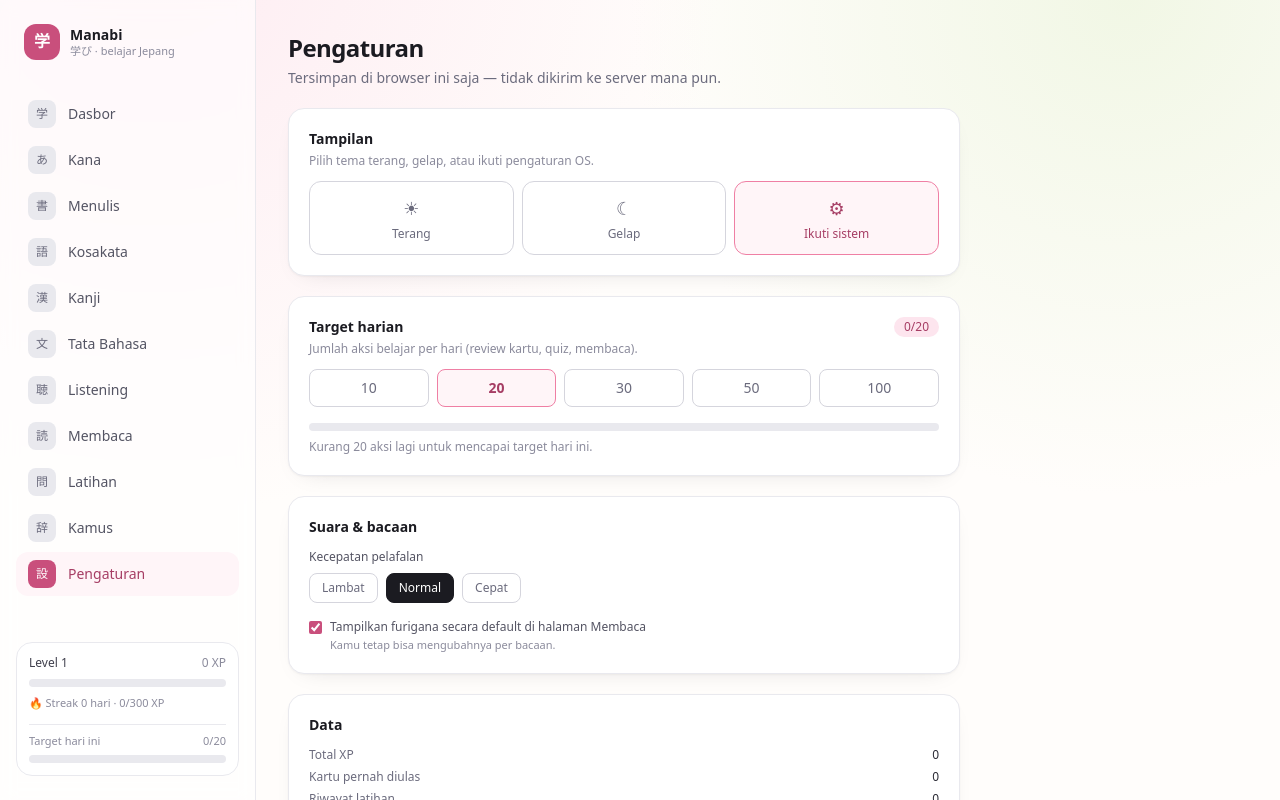
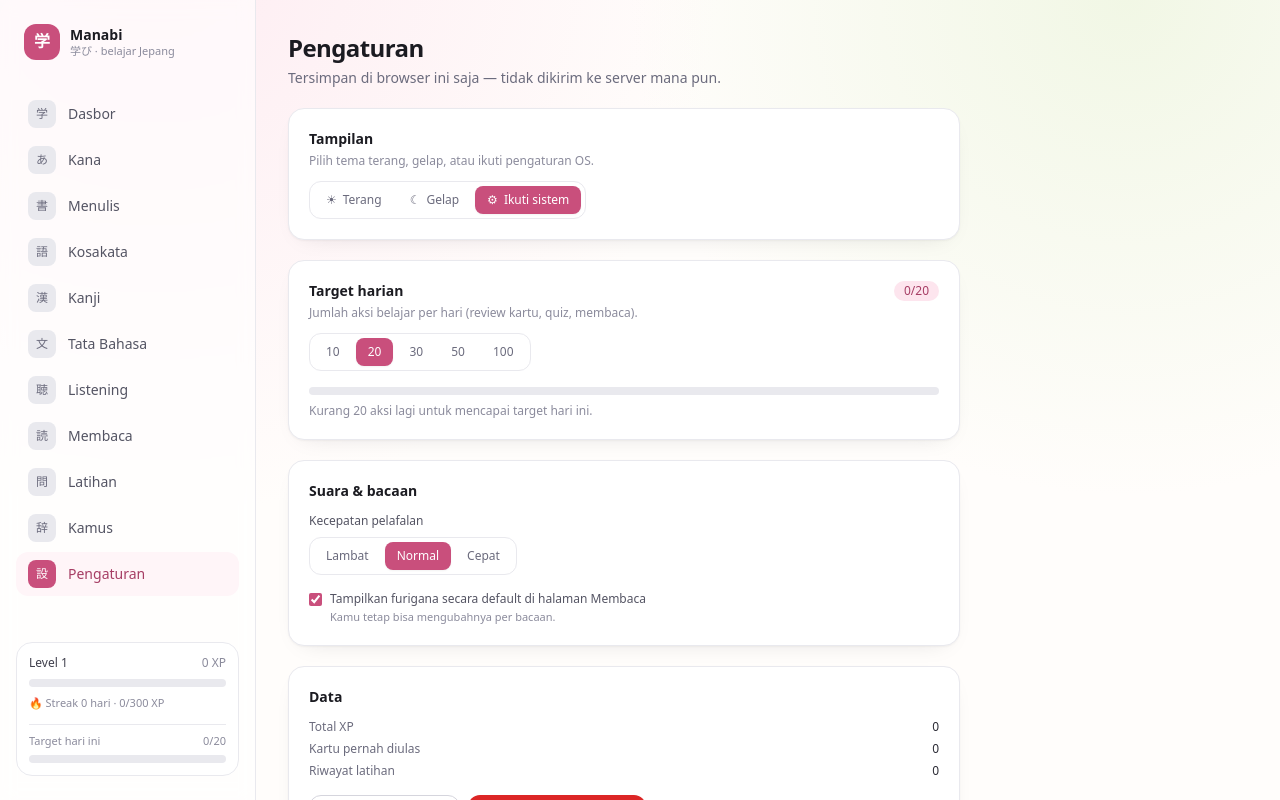
Before and after one commit to Levi50421905/manabi, a Next.js app in the folder apps/web/: page /settings in a window 1280 px wide. Shown: the top 800 px of the page. Built offline with nearby package versions, Linux system fonts and the light colour scheme.

Commit message:
feat(ui): token semantik (canvas/fg/accent/danger/success/warning) + SegmentedControl, PageHeader, EmptyState; refactor halaman Pengaturan & tombol rating kosakata

```diff
--- a/apps/web/app/globals.css
+++ b/apps/web/app/globals.css
@@ -20,6 +20,22 @@
     --ink-700: 64 64 77;
     --ink-800: 43 43 53;
     --ink-900: 27 27 33;
+
+    /* Token semantik — komponen UI memakai ini agar tema otomatis ikut */
+    --canvas: 255 253 251;
+    --surface-muted: 246 246 248;
+    --border: 233 233 238;
+    --fg: 27 27 33;
+    --fg-muted: 107 107 125;
+    --accent: 201 79 124;
+    --accent-soft: 253 229 238;
+    --danger: 190 24 24;
+    --danger-soft: 254 242 242;
+    --success: 84 124 43;
+    --success-soft: 244 249 236;
+    --warning: 161 78 7;
+    --warning-soft: 255 251 235;
+
     --glow-a: rgba(253, 229, 238, 0.7);
     --glow-b: rgba(230, 242, 211, 0.55);
     color-scheme: light;
@@ -39,6 +55,21 @@
     --ink-700: 219 219 230;
     --ink-800: 232 232 240;
     --ink-900: 246 246 250;
+
+    --canvas: 17 17 23;
+    --surface-muted: 34 34 44;
+    --border: 45 45 58;
+    --fg: 246 246 250;
+    --fg-muted: 168 168 184;
+    --accent: 239 127 164;
+    --accent-soft: 55 24 38;
+    --danger: 248 113 113;
+    --danger-soft: 63 22 22;
+    --success: 163 209 124;
+    --success-soft: 30 46 22;
+    --warning: 251 191 36;
+    --warning-soft: 53 40 12;
+
     --glow-a: rgba(201, 79, 124, 0.18);
     --glow-b: rgba(110, 159, 58, 0.14);
     color-scheme: dark;
--- a/apps/web/app/settings/page.tsx
+++ b/apps/web/app/settings/page.tsx
@@ -1,7 +1,7 @@
 "use client";
 
 import Link from "next/link";
-import { Badge, Button, Card, CardContent, ProgressBar, cn } from "@manabi/ui";
+import { Badge, Button, Card, CardContent, PageHeader, ProgressBar, SegmentedControl } from "@manabi/ui";
 import { dayKey, resetProgress, useProgress } from "@/lib/store";
 import { resetPrefs, type Theme, usePrefs } from "@/lib/prefs";
 
@@ -28,39 +28,27 @@ export default function SettingsPage() {
 
   return (
     <div className="max-w-2xl space-y-5 pb-6">
-      <header>
-        <h1 className="text-2xl font-bold tracking-tight text-ink-900">Pengaturan</h1>
-        <p className="mt-1 text-sm text-ink-500">
-          Tersimpan di browser ini saja — tidak dikirim ke server mana pun.
-        </p>
-      </header>
+      <PageHeader
+        title="Pengaturan"
+        description="Tersimpan di browser ini saja — tidak dikirim ke server mana pun."
+      />
 
       {/* ---------- Tampilan ---------- */}
       <Card>
         <CardContent className="p-5">
           <h2 className="text-sm font-semibold text-ink-900">Tampilan</h2>
           <p className="mt-1 text-xs text-ink-400">Pilih tema terang, gelap, atau ikuti pengaturan OS.</p>
-          <div className="mt-3 grid grid-cols-3 gap-2">
-            {THEMES.map((theme) => (
-              <button
-                key={theme.key}
-                type="button"
-                onClick={() => setPrefs({ theme: theme.key })}
-                aria-pressed={prefs.theme === theme.key}
-                className={cn(
-                  "flex flex-col items-center gap-1 rounded-xl border px-3 py-3 text-xs transition-colors",
-                  prefs.theme === theme.key
-                    ? "border-sakura-400 bg-sakura-50 text-sakura-700"
-                    : "border-ink-200 text-ink-500 hover:border-sakura-200",
-                )}
-              >
-                <span className="text-lg" aria-hidden="true">
-                  {theme.glyph}
-                </span>
-                {theme.label}
-              </button>
-            ))}
-          </div>
+          <SegmentedControl
+            className="mt-3"
+            ariaLabel="Pilih tema"
+            value={prefs.theme}
+            onChange={(theme) => setPrefs({ theme })}
+            options={THEMES.map((theme) => ({
+              value: theme.key,
+              label: theme.label,
+              glyph: theme.glyph,
+            }))}
+          />
         </CardContent>
       </Card>
 
@@ -79,24 +67,13 @@ export default function SettingsPage() {
             </Badge>
           </div>
 
-          <div className="mt-3 grid grid-cols-5 gap-2">
-            {GOALS.map((goal) => (
-              <button
-                key={goal}
-                type="button"
-                onClick={() => setPrefs({ dailyGoal: goal })}
-                aria-pressed={prefs.dailyGoal === goal}
-                className={cn(
-                  "rounded-lg border px-2 py-2 text-sm transition-colors",
-                  prefs.dailyGoal === goal
-                    ? "border-sakura-400 bg-sakura-50 font-semibold text-sakura-700"
-                    : "border-ink-200 text-ink-500 hover:border-sakura-200",
-                )}
-              >
-                {goal}
-              </button>
-            ))}
-          </div>
+          <SegmentedControl
+            className="mt-3"
+            ariaLabel="Target harian"
+            value={prefs.dailyGoal}
+            onChange={(dailyGoal) => setPrefs({ dailyGoal })}
+            options={GOALS.map((goal) => ({ value: goal, label: String(goal) }))}
+          />
 
           <ProgressBar
             className="mt-4"
@@ -119,24 +96,13 @@ export default function SettingsPage() {
 
           <div className="mt-3">
             <p className="text-xs font-medium text-ink-600">Kecepatan pelafalan</p>
-            <div className="mt-2 flex gap-2">
-              {RATES.map((rate) => (
-                <button
-                  key={rate.value}
-                  type="button"
-                  onClick={() => setPrefs({ ttsRate: rate.value })}
-                  aria-pressed={prefs.ttsRate === rate.value}
-                  className={cn(
-                    "rounded-lg border px-3 py-1.5 text-xs transition-colors",
-                    prefs.ttsRate === rate.value
-                      ? "border-ink-900 bg-ink-900 text-white"
-                      : "border-ink-200 text-ink-500 hover:border-ink-300",
-                  )}
-                >
-                  {rate.label}
-                </button>
-              ))}
-            </div>
+            <SegmentedControl
+              className="mt-2"
+              ariaLabel="Kecepatan pelafalan"
+              value={prefs.ttsRate}
+              onChange={(ttsRate) => setPrefs({ ttsRate })}
+              options={RATES.map((rate) => ({ value: rate.value, label: rate.label }))}
+            />
           </div>
 
           <label className="mt-4 flex items-start gap-2 text-xs text-ink-600">
--- a/apps/web/tailwind.config.ts
+++ b/apps/web/tailwind.config.ts
@@ -15,7 +15,20 @@ const config: Config = {
     extend: {
       colors: {
         paper: "rgb(var(--paper) / <alpha-value>)",
+        canvas: "rgb(var(--canvas) / <alpha-value>)",
         surface: "rgb(var(--surface) / <alpha-value>)",
+        "surface-muted": "rgb(var(--surface-muted) / <alpha-value>)",
+        border: "rgb(var(--border) / <alpha-value>)",
+        fg: "rgb(var(--fg) / <alpha-value>)",
+        "fg-muted": "rgb(var(--fg-muted) / <alpha-value>)",
+        accent: "rgb(var(--accent) / <alpha-value>)",
+        "accent-soft": "rgb(var(--accent-soft) / <alpha-value>)",
+        danger: "rgb(var(--danger) / <alpha-value>)",
+        "danger-soft": "rgb(var(--danger-soft) / <alpha-value>)",
+        success: "rgb(var(--success) / <alpha-value>)",
+        "success-soft": "rgb(var(--success-soft) / <alpha-value>)",
+        warning: "rgb(var(--warning) / <alpha-value>)",
+        "warning-soft": "rgb(var(--warning-soft) / <alpha-value>)",
         sakura: {
           50: "#fff5f8",
           100: "#fde5ee",
--- /dev/null
+++ b/packages/ui/src/empty-state.tsx
@@ -0,0 +1,27 @@
+import * as React from "react";
+
+export interface EmptyStateProps {
+  glyph?: string;
+  title: string;
+  description?: string;
+  action?: React.ReactNode;
+  className?: string;
+}
+
+/** Tampilan "belum ada data" yang seragam di semua modul. */
+export function EmptyState({ glyph, title, description, action, className }: EmptyStateProps) {
+  return (
+    <div
+      className={`rounded-2xl border border-dashed border-border bg-surface/60 p-8 text-center ${className ?? ""}`}
+    >
+      {glyph ? (
+        <p className="jp text-3xl text-fg-muted opacity-50" aria-hidden="true">
+          {glyph}
+        </p>
+      ) : null}
+      <p className="mt-2 text-sm font-medium text-fg">{title}</p>
+      {description ? <p className="mt-1 text-xs text-fg-muted">{description}</p> : null}
+      {action ? <div className="mt-4 flex justify-center">{action}</div> : null}
+    </div>
+  );
+}
--- a/packages/ui/src/index.ts
+++ b/packages/ui/src/index.ts
@@ -6,3 +6,9 @@ export { Badge } from "./badge";
 export type { BadgeProps, BadgeTone } from "./badge";
 export { ProgressBar } from "./progress";
 export type { ProgressBarProps } from "./progress";
+export { SegmentedControl } from "./segmented";
+export type { SegmentedControlProps, SegmentedOption } from "./segmented";
+export { PageHeader } from "./page-header";
+export type { PageHeaderProps } from "./page-header";
+export { EmptyState } from "./empty-state";
+export type { EmptyStateProps } from "./empty-state";
--- /dev/null
+++ b/packages/ui/src/page-header.tsx
@@ -0,0 +1,25 @@
+import * as React from "react";
+
+export interface PageHeaderProps {
+  title: string;
+  description?: string;
+  /** Tombol aksi di kanan (biasanya <Button>). */
+  actions?: React.ReactNode;
+  /** Badge/label kecil di atas judul. */
+  eyebrow?: React.ReactNode;
+  className?: string;
+}
+
+/** Judul halaman standar: satu tempat untuk ukuran, jarak, dan hierarki. */
+export function PageHeader({ title, description, actions, eyebrow, className }: PageHeaderProps) {
+  return (
+    <header className={`flex flex-wrap items-end justify-between gap-3 ${className ?? ""}`}>
+      <div className="min-w-0">
+        {eyebrow ? <div className="mb-2">{eyebrow}</div> : null}
+        <h1 className="text-2xl font-bold tracking-tight text-fg">{title}</h1>
+        {description ? <p className="mt-1 text-sm text-fg-muted">{description}</p> : null}
+      </div>
+      {actions ? <div className="flex flex-wrap items-center gap-2">{actions}</div> : null}
+    </header>
+  );
+}
--- /dev/null
+++ b/packages/ui/src/segmented.tsx
@@ -0,0 +1,65 @@
+import * as React from "react";
+import { cn } from "./cn";
+
+export interface SegmentedOption<T extends string | number> {
+  value: T;
+  label: string;
+  /** Glyph kana/kanji opsional, mis. "あ" untuk tab Hiragana. */
+  glyph?: string;
+}
+
+export interface SegmentedControlProps<T extends string | number> {
+  options: Array<SegmentedOption<T>>;
+  value: T;
+  onChange: (value: T) => void;
+  size?: "sm" | "md";
+  ariaLabel?: string;
+  className?: string;
+}
+
+/**
+ * Kontrol pilihan bergaya segmented (tab/pil). Dipakai untuk tab kana,
+ * kecepatan suara, target harian, dan pemilih tema — satu implementasi
+ * supaya gaya & perilakunya konsisten di seluruh aplikasi.
+ */
+export function SegmentedControl<T extends string | number>({
+  options,
+  value,
+  onChange,
+  size = "md",
+  ariaLabel,
+  className,
+}: SegmentedControlProps<T>) {
+  return (
+    <div
+      role="group"
+      aria-label={ariaLabel}
+      className={cn(
+        "inline-flex flex-wrap gap-1 rounded-xl border border-border bg-surface p-1",
+        className,
+      )}
+    >
+      {options.map((option) => {
+        const active = option.value === value;
+        return (
+          <button
+            key={String(option.value)}
+            type="button"
+            aria-pressed={active}
+            onClick={() => onChange(option.value)}
+            className={cn(
+              "flex items-center justify-center gap-1.5 rounded-lg font-medium transition-colors",
+              size === "sm" ? "px-2.5 py-1 text-[11px]" : "px-3 py-1.5 text-xs",
+              active
+                ? "bg-accent text-white shadow-sm"
+                : "text-fg-muted hover:bg-surface-muted hover:text-fg",
+            )}
+          >
+            {option.glyph ? <span className="jp">{option.glyph}</span> : null}
+            {option.label}
+          </button>
+        );
+      })}
+    </div>
+  );
+}
```
Also changed, not shown: apps/web/app/vocab/page.tsx (+5 -5 lines).
